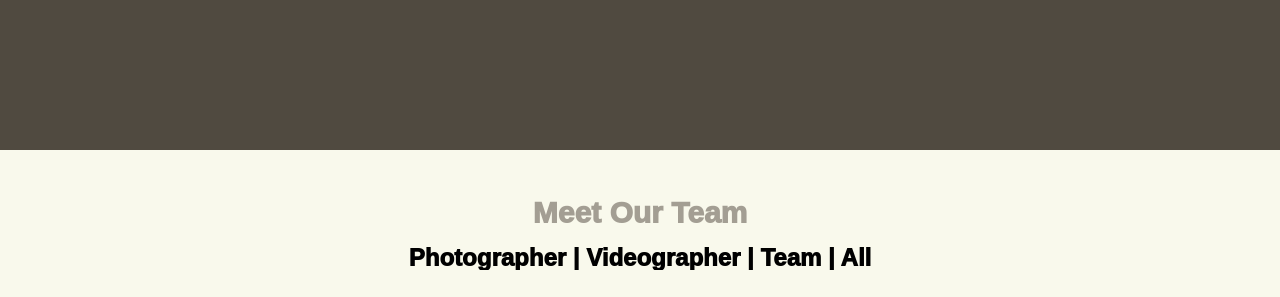
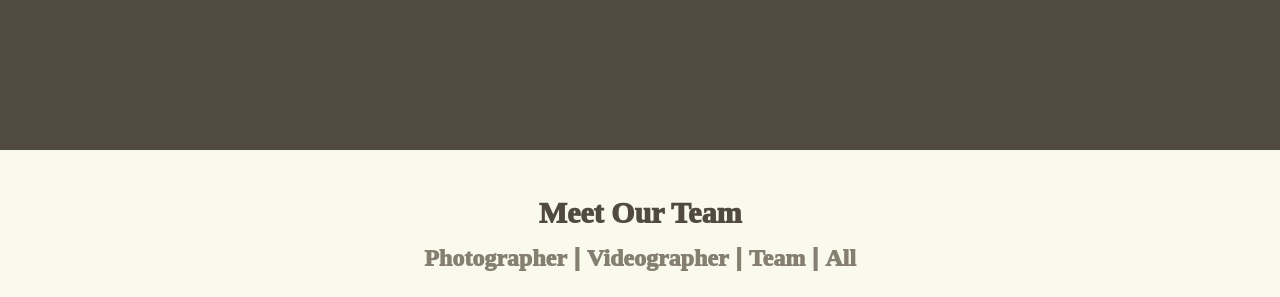
Before and after one commit to ega-erinovian/agitandco, a PHP site: page /about.php in a window 1280 px wide. Shown: the part 721-1018 px from the top of the page. Run offline with PHP 8.4, Linux system fonts and the light colour scheme; data comes from the database, SQL or seed files in the repository; some libraries are stand-ins or nearby versions.

Commit message:
ubah font about

```diff
--- a/about.php
+++ b/about.php
@@ -56,10 +56,10 @@
             <div class="container-fluid nospace" id="photographerSection">
                 <h1 id="meetourteam"class="judul work-bold">Meet Our Team</h1>
                     <div class="devisi" style="overflow: hidden;">
-                        <a href="#meetourteam" onclick="toggleContent('Photographer')" id="photographerLink" class="devisi">Photographer</a> |
-                        <a href="#meetourteam" onclick="toggleContent('Videographer')" id="videographerLink" class="devisi">Videographer</a> |
-                        <a href="#meetourteam" onclick="toggleContent('Team')" id="teamLink" class="devisi">Team</a> |
-                        <a href="#meetourteam" onclick="showAll()" id="allLink" class="devisi">All</a>
+                        <a href="#meetourteam" onclick="toggleContent('Photographer')" id="photographerLink" class="devisi work-medium">Photographer</a> |
+                        <a href="#meetourteam" onclick="toggleContent('Videographer')" id="videographerLink" class="devisi work-medium">Videographer</a> |
+                        <a href="#meetourteam" onclick="toggleContent('Team')" id="teamLink" class="devisi work-medium">Team</a> |
+                        <a href="#meetourteam" onclick="showAll()" id="allLink" class="devisi work-medium">All</a>
                     </div>
 
                 <div class="container about-container">
--- a/assets/css/style.css
+++ b/assets/css/style.css
@@ -2,6 +2,10 @@
 .fade-in {
     opacity: 0;
     transition: opacity 0.5s ease-in;
+    -webkit-transition: opacity 0.5s ease-in;
+    -moz-transition: opacity 0.5s ease-in;
+    -ms-transition: opacity 0.5s ease-in;
+    -o-transition: opacity 0.5s ease-in;
 }
 
 .fade-in.show {
@@ -771,6 +775,18 @@ footer .social-media a:hover i{
 
 }
 
+#meetourteam{
+  color: var(--grey-700) !important;
+}
+
+.devisi a, #meetourteam{
+  font-family: "Source Serif Pro" !important;
+}
+
+.devisi a, .devisi{
+  color: var(--w50) !important;
+}
+
 #about-filters li {
   cursor: pointer;
   color: black!important;
--- a/index.php
+++ b/index.php
@@ -68,7 +68,7 @@
                     <?php
                         foreach($array_imgs as $img ){
                     ?>
-                    <div class="carousel-item <?php if(array_search($img, $array_imgs) == 0) echo 'active' ?>" style="background-image: linear-gradient(#00000065, #00000000), url(<?='assets/img/page/home/'.$img?>);">
+                    <div class="carousel-item <?php if(array_search($img, $array_imgs) == 0) echo 'active' ?>" style="background-image: linear-gradient(#00000065, #00000000), url(<?='assets/img/page/home/'.$img?>);" data-bs-interval="1000">
                     </div>
                     <?php } ?>
                 </div>
```
Also changed, not shown: assets/img/journal/ABPXx/007-storyboard-3.jpg (added), assets/img/page/home/045-storyboard-1.jpg (renamed from assets/img/page/045-storyboard-1.jpg), assets/img/page/home/MWW03050-2-1.jpg (added), assets/img/portofolio/UBYOm/001-storyboard-3.jpg (added), assets/img/portofolio/UBYOm/007-storyboard-3.jpg (added), assets/img/portofolio/UBYOm/010-storyboard-3.jpg (added), assets/img/portofolio/UBYOm/pexels-photo-15124705.webp (added), assets/img/portofolio/UBYOm/pexels-photo-2111255.webp (added), assets/img/team/rC5d3/pexels-photo-15124705.webp (added).
